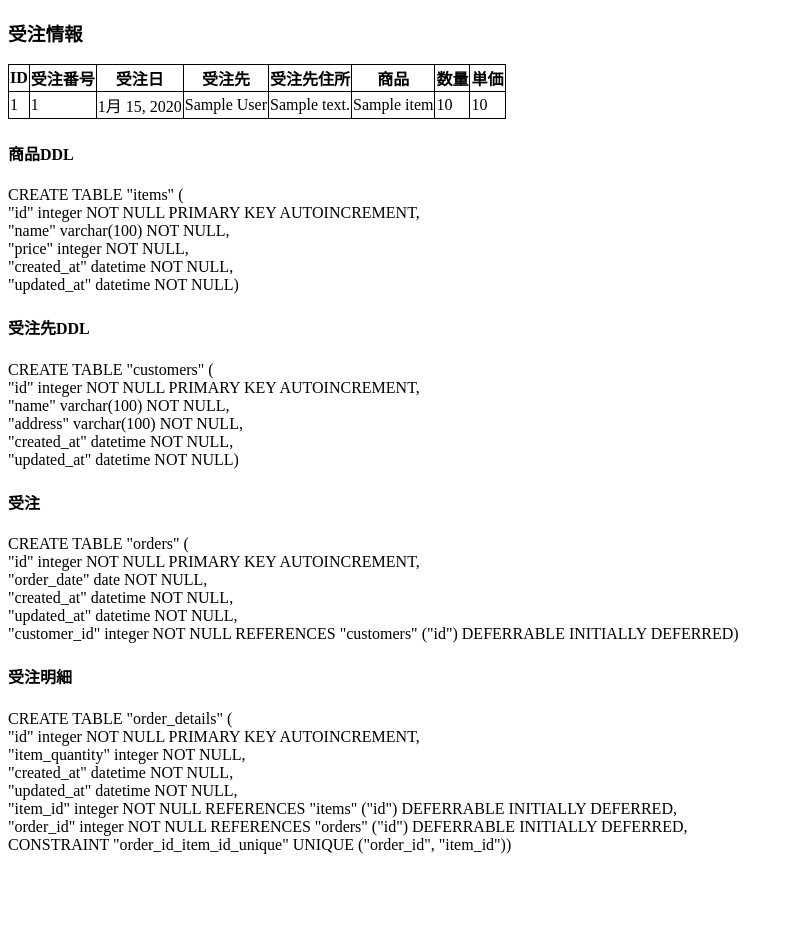
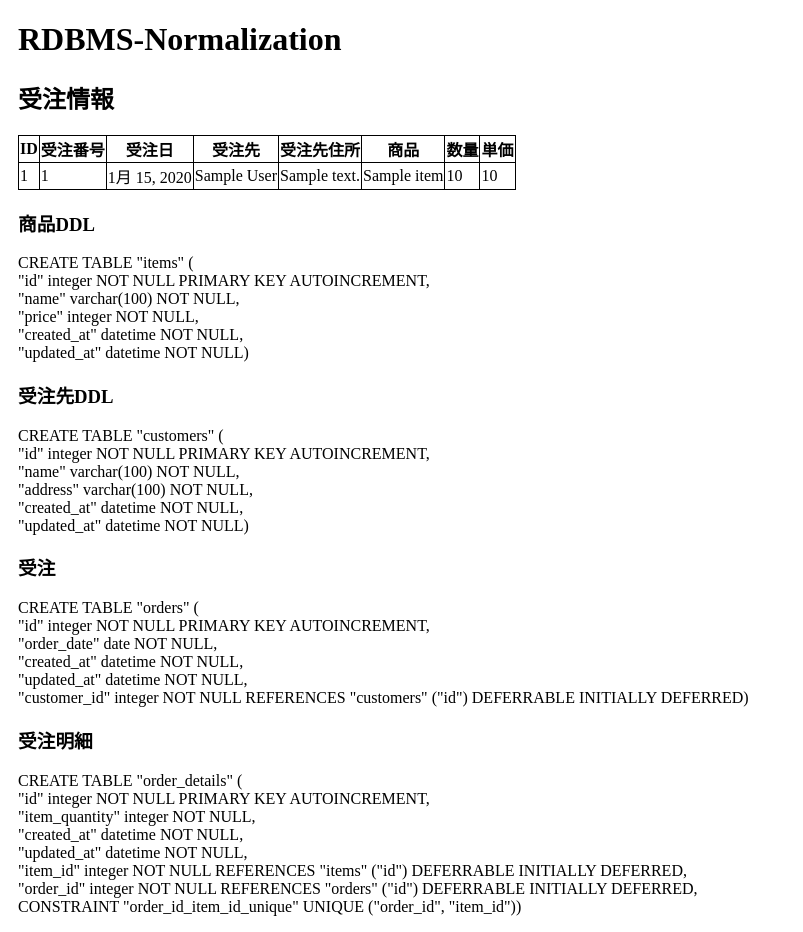
Before and after one commit to hironomiu/RDBMS-Tips, a Django app: page / in a window 1280 px wide. Shown: the whole page, without its empty margins (0-803 px from the left). Before the commit the page ends 854 px from the top, so only its background shows below. Run offline with Django 3.2, Linux system fonts and the light colour scheme; tables that the repository leaves empty hold one stand-in row (values such as "Sample post").

Commit message:
commited

```diff
--- a/RDBMS-Nnormalization/django_project/normalization/templates/normalization/base.html
+++ b/RDBMS-Nnormalization/django_project/normalization/templates/normalization/base.html
@@ -1,13 +1,13 @@
 <!DOCTYPE html>
 <html lang="en">
   <head>
-  <meta charset="UTF-8">
-  <meta http-equiv="X-UA-Compatible" content="IE=edge">
-  <meta name="viewport" content="width=device-width, initial-scale=1.0">
+    <meta charset="UTF-8" />
+    <meta http-equiv="X-UA-Compatible" content="IE=edge" />
+    <meta name="viewport" content="width=device-width, initial-scale=1.0" />
     <title>Document</title>
   </head>
   <body>
-  <div>
+    <div style="margin: 10px">
       {% block content %}
       {% endblock %}
     </div>
--- a/RDBMS-Nnormalization/django_project/normalization/templates/normalization/order_details_list.html
+++ b/RDBMS-Nnormalization/django_project/normalization/templates/normalization/order_details_list.html
@@ -1,6 +1,7 @@
 {% extends 'normalization/base.html' %}
 {% block content %}
-<h3>受注情報</h3>
+<h1>RDBMS-Normalization</h1>
+<h2>受注情報</h2>
 <table  border="1" style="border: 1px solid black; border-collapse: collapse;">
   <thead>
     <tr>
@@ -30,7 +31,7 @@
   </tbody>
 </table>
 
-<h4>商品DDL</h4>
+<h3>商品DDL</h3>
 <p>
   CREATE TABLE "items" (</br>
   "id" integer NOT NULL PRIMARY KEY AUTOINCREMENT,</br>
@@ -39,7 +40,7 @@
   "created_at" datetime NOT NULL,</br>
   "updated_at" datetime NOT NULL)
 </p>
-<h4>受注先DDL</h4>
+<h3>受注先DDL</h3>
 <p>
   CREATE TABLE "customers" (</br>
   "id" integer NOT NULL PRIMARY KEY AUTOINCREMENT,</br>
@@ -48,7 +49,7 @@
   "created_at" datetime NOT NULL,</br>
   "updated_at" datetime NOT NULL)
 </p>
-<h4>受注</h4>
+<h3>受注</h3>
 <p>
   CREATE TABLE "orders" (</br>
   "id" integer NOT NULL PRIMARY KEY AUTOINCREMENT,</br>
@@ -57,7 +58,7 @@
   "updated_at" datetime NOT NULL,</br>
   "customer_id" integer NOT NULL REFERENCES "customers" ("id") DEFERRABLE INITIALLY DEFERRED)
 </p>
-<h4>受注明細</h4>
+<h3>受注明細</h3>
 <p>CREATE TABLE "order_details" ( </br>
   "id" integer NOT NULL PRIMARY KEY AUTOINCREMENT,</br>
   "item_quantity" integer NOT NULL,</br>
```
Lines whose indentation alone changed are shown as unchanged.
